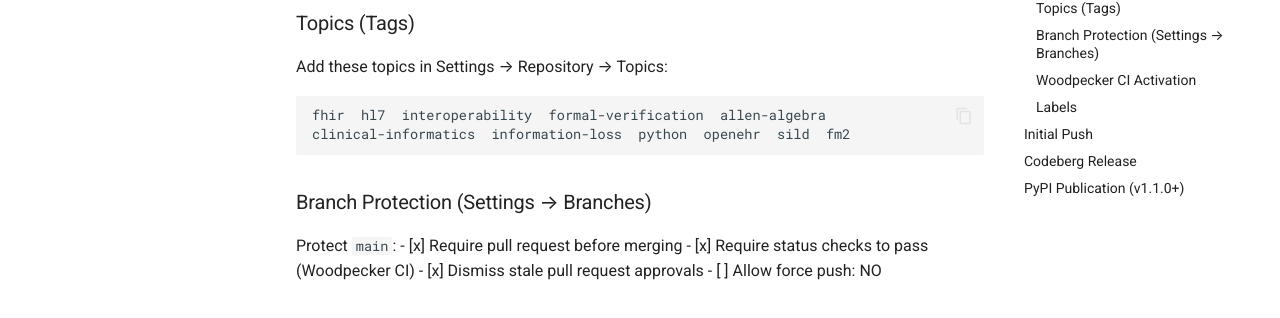
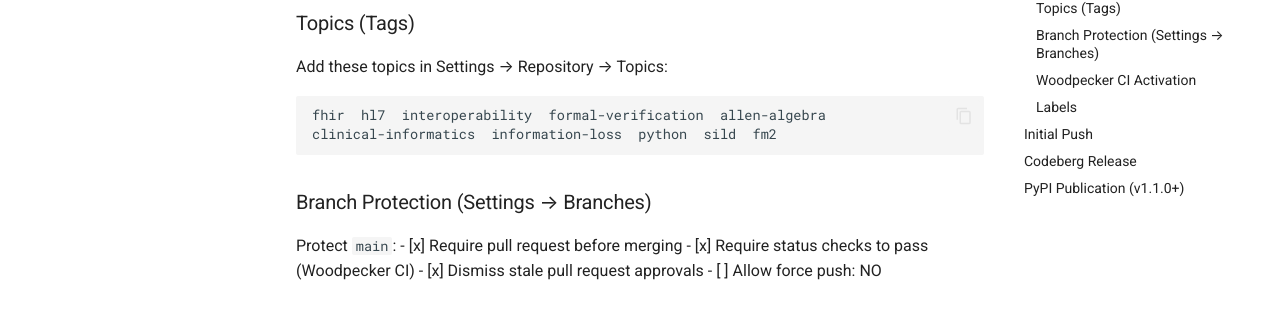
Before and after one commit to fmatten/CAIRN, an MkDocs documentation site: the page built from docs/CODEBERG_SETUP.md, in a window 1280 px wide and 900 px high, scrolled down 567 px. Shown: the part 154-472 px from the top of the window. Built offline with MkDocs 1.6.1 and Material for MkDocs 9.7.7, drawn with Linux system fonts in a browser that asks for light colours; the version menu is left out.

Commit message:
Das Paket kuendigte als vorhanden an, was sein eigener CHANGELOG plant
openEHR stand als Schluesselwort in pyproject.toml (PyPI-Release), in
CITATION.cff (Zitations-Metadaten) und als Topic-Vorschlag in
docs/CODEBERG_SETUP.md -- also dreimal als Behauptung nach aussen, waehrend
CHANGELOG.md den openEHR-ADL/OPT-Adapter unter "Upcoming / [1.1.0] planned"
fuehrt und der Quelltext keine einzige openEHR-Fundstelle hat (Anschlagprobe
derselben Sonde: FHIR trifft 15-mal in *.py).

Derselbe Entscheid wie beim .zenodo.json-Zug (76acd1a). Die Anleitung ist
mitgenommen, weil sie die Behauptung sonst beim naechsten Codeberg-Aufsatz
wieder einschleppt.

Unangetastet bleiben die beiden Nicht-Befunde: die Literaturangabe in
.zenodo.json Z. 51 (eine Quelle zu nennen behauptet nichts ueber den eigenen
Funktionsumfang) und der CHANGELOG-Planeintrag Z. 111 (ausdruecklich als
geplant gekennzeichnet).

Gueltigkeit nachgewiesen statt angenommen: pyproject.toml parst mit tomllib
(keywords 13 -> 12), CITATION.cff mit PyYAML (keywords 16 -> 15, Einrueckung
nicht angefasst, kein Format-Rundlauf). Je Datei genau eine Zeile.

Co-Authored-By: Claude Sonnet 4.6 (1M context) <noreply@anthropic.com>

````diff
--- a/docs/CODEBERG_SETUP.md
+++ b/docs/CODEBERG_SETUP.md
@@ -21,7 +21,7 @@ Add these topics in Settings → Repository → Topics:
 
 ```
 fhir  hl7  interoperability  formal-verification  allen-algebra
-clinical-informatics  information-loss  python  openehr  sild  fm2
+clinical-informatics  information-loss  python  sild  fm2
 ```
 
 ### Branch Protection (Settings → Branches)
--- a/pyproject.toml
+++ b/pyproject.toml
@@ -18,7 +18,6 @@ authors = [
 keywords = [
   "fhir",
   "hl7",
-  "openehr",
   "interoperability",
   "formal-verification",
   "allen-algebra",
````
Also changed, not shown: 1 other file.
